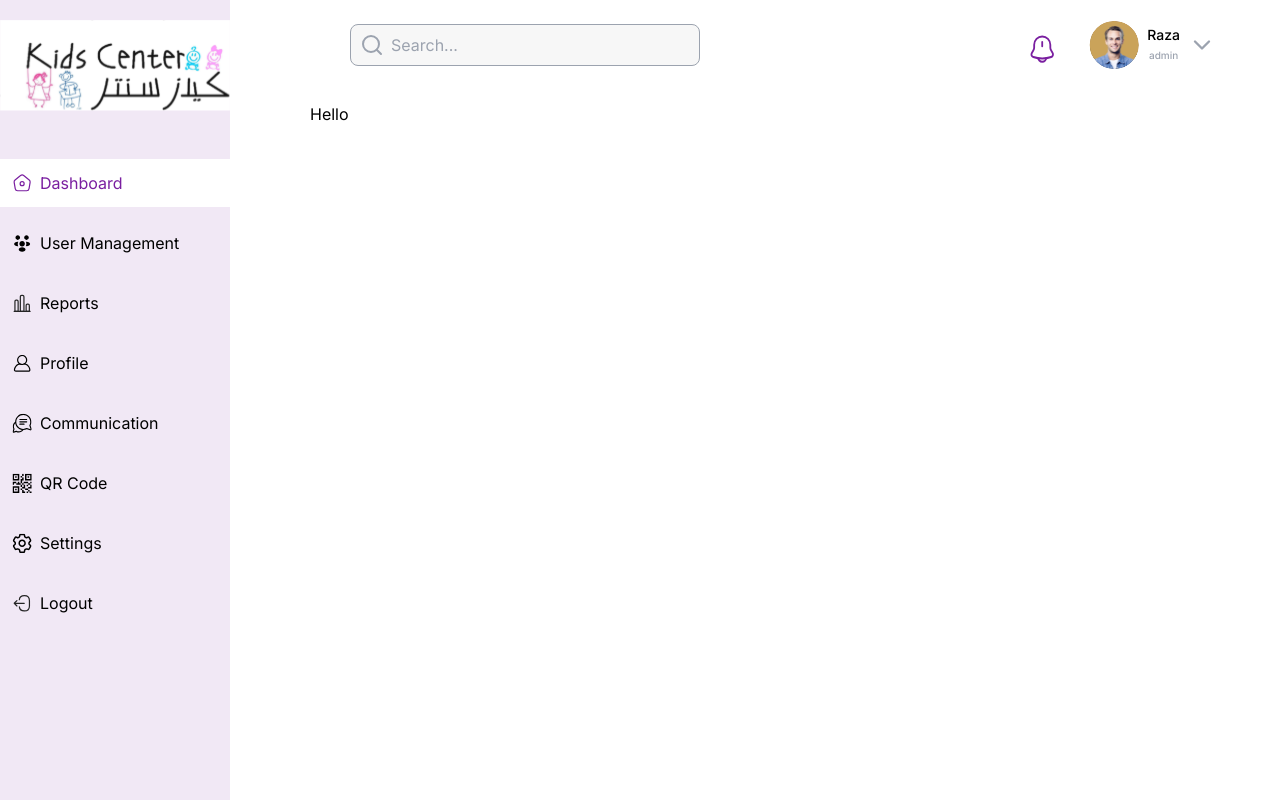
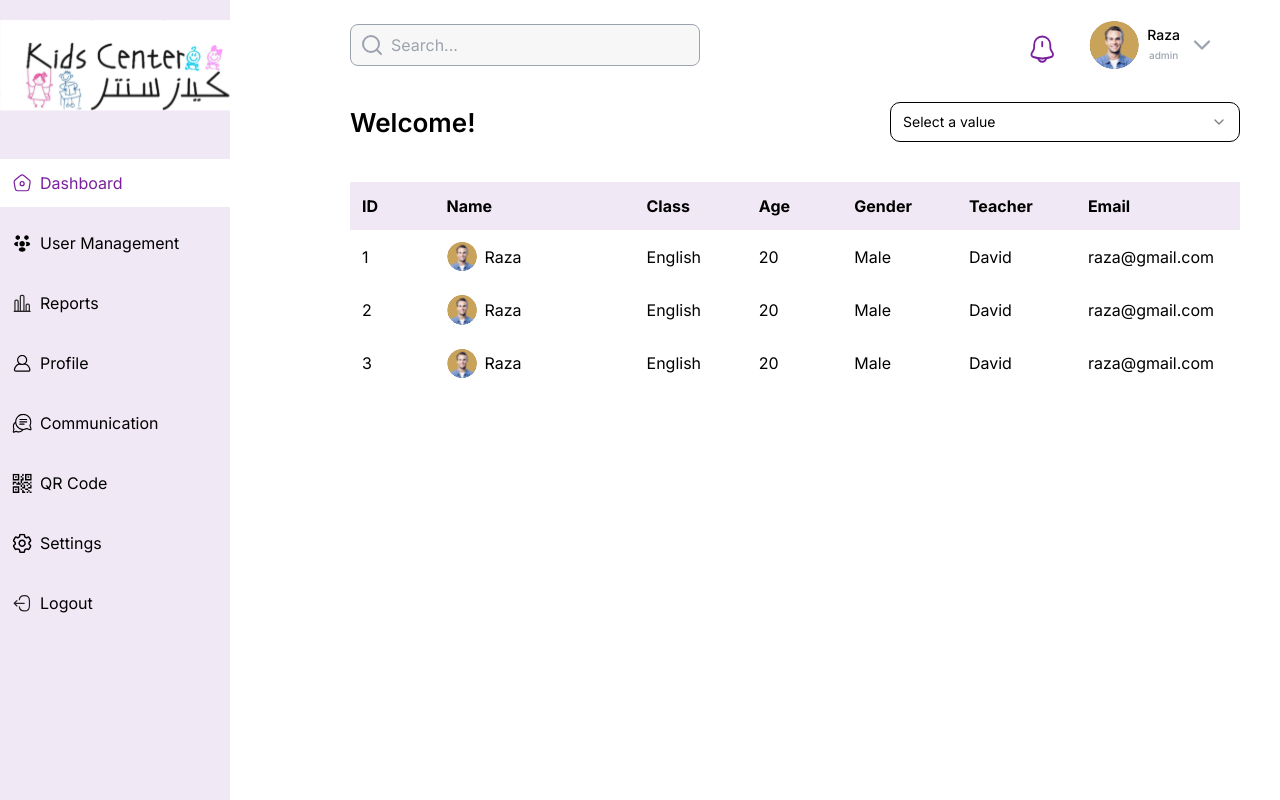
Before and after one commit to AbdulWahabRaza123/kids-center-admin-panel, a Next.js app: page / in a window 1280 px wide. Built offline with nearby package versions, Linux system fonts and the light colour scheme.

Commit message:
first page has been completed

```diff
--- a/app/(dashboard)/page.tsx
+++ b/app/(dashboard)/page.tsx
@@ -1,3 +1,105 @@
+"use client";
+import { SelectInput } from "@/components/ui/inputs/select-input";
+import Image from "next/image";
+import { useEffect, useState } from "react";
+
+const options = [
+  {
+    title: "Student",
+    value: "student",
+  },
+];
+const tableHeadings = [
+  "ID",
+  "Name",
+  "Class",
+  "Age",
+  "Gender",
+  "Teacher",
+  "Email",
+];
+const data = [
+  {
+    id: 1,
+    profile: "/assets/profile.svg",
+    name: "Raza",
+    class: "English",
+    age: 20,
+    gender: "Male",
+    teacherName: "David",
+    email: "raza@gmail.com",
+  },
+  {
+    id: 2,
+    profile: "/assets/profile.svg",
+    name: "Raza",
+    class: "English",
+    age: 20,
+    gender: "Male",
+    teacherName: "David",
+    email: "raza@gmail.com",
+  },
+  {
+    id: 3,
+    profile: "/assets/profile.svg",
+    name: "Raza",
+    class: "English",
+    age: 20,
+    gender: "Male",
+    teacherName: "David",
+    email: "raza@gmail.com",
+  },
+];
 export default function Home() {
-  return <main>Hello</main>;
+  const [mount, setMount] = useState<boolean>(false);
+  const [value, setValue] = useState<string>("");
+  useEffect(() => {
+    setMount(true);
+  }, []);
+  if (!mount) return null;
+  return (
+    <main className="flex flex-col px-10">
+      <div className="flex flex-row items-center justify-between">
+        <h1 className="text-[26px] font-[600]">Welcome!</h1>
+        <SelectInput options={options} value={value} setValue={setValue} />
+      </div>
+      <table className="w-full mt-10">
+        <thead className="bg-[#7A1FA01A]">
+          {tableHeadings.map((heading) => (
+            <th key={heading} className="w-[200px] text-start p-3">
+              {heading}
+            </th>
+          ))}
+        </thead>
+        <tbody>
+          {data.map((val) => {
+            return (
+              <>
+                <tr>
+                  <td className="w-[200px] text-start p-3">{val.id}</td>
+                  <td className="flex flex-row items-center gap-2 w-[200px] text-start p-3">
+                    <Image
+                      src={val.profile}
+                      width={30}
+                      height={30}
+                      alt="profile"
+                      className="rounded-full object-cover"
+                    />
+                    <p>{val.name}</p>
+                  </td>
+                  <td className="w-[200px] text-start p-3">{val.class}</td>
+                  <td className="w-[200px] text-start p-3">{val.age}</td>
+                  <td className="w-[200px] text-start p-3">{val.gender}</td>
+                  <td className="w-[200px] text-start p-3">
+                    {val.teacherName}
+                  </td>
+                  <td className="w-[200px] text-start p-3">{val.email}</td>
+                </tr>
+              </>
+            );
+          })}
+        </tbody>
+      </table>
+    </main>
+  );
 }
--- /dev/null
+++ b/components/ui/inputs/select-input.tsx
@@ -0,0 +1,35 @@
+import {
+  Select,
+  SelectContent,
+  SelectItem,
+  SelectTrigger,
+  SelectValue,
+} from "@/components/ui/select";
+
+export const SelectInput = ({
+  options,
+  value,
+  setValue,
+}: {
+  options: {
+    title: string;
+    value: string;
+  }[];
+  value: string;
+  setValue: (val: string) => void;
+}) => {
+  return (
+    <>
+      <Select onValueChange={(value) => setValue(value)} value={value}>
+        <SelectTrigger className="w-[350px] rounded-[10px]">
+          <SelectValue placeholder="Select a value" />
+        </SelectTrigger>
+        <SelectContent>
+          {options.map((val) => {
+            return <SelectItem value={val.value}>{val.title}</SelectItem>;
+          })}
+        </SelectContent>
+      </Select>
+    </>
+  );
+};
--- /dev/null
+++ b/components/ui/select.tsx
@@ -0,0 +1,160 @@
+"use client"
+
+import * as React from "react"
+import * as SelectPrimitive from "@radix-ui/react-select"
+import { Check, ChevronDown, ChevronUp } from "lucide-react"
+
+import { cn } from "@/lib/utils"
+
+const Select = SelectPrimitive.Root
+
+const SelectGroup = SelectPrimitive.Group
+
+const SelectValue = SelectPrimitive.Value
+
+const SelectTrigger = React.forwardRef<
+  React.ElementRef<typeof SelectPrimitive.Trigger>,
+  React.ComponentPropsWithoutRef<typeof SelectPrimitive.Trigger>
+>(({ className, children, ...props }, ref) => (
+  <SelectPrimitive.Trigger
+    ref={ref}
+    className={cn(
+      "flex h-10 w-full items-center justify-between rounded-md border border-input bg-background px-3 py-2 text-sm ring-offset-background placeholder:text-muted-foreground focus:outline-none focus:ring-2 focus:ring-ring focus:ring-offset-2 disabled:cursor-not-allowed disabled:opacity-50 [&>span]:line-clamp-1",
+      className
+    )}
+    {...props}
+  >
+    {children}
+    <SelectPrimitive.Icon asChild>
+      <ChevronDown className="h-4 w-4 opacity-50" />
+    </SelectPrimitive.Icon>
+  </SelectPrimitive.Trigger>
+))
+SelectTrigger.displayName = SelectPrimitive.Trigger.displayName
+
+const SelectScrollUpButton = React.forwardRef<
+  React.ElementRef<typeof SelectPrimitive.ScrollUpButton>,
+  React.ComponentPropsWithoutRef<typeof SelectPrimitive.ScrollUpButton>
+>(({ className, ...props }, ref) => (
+  <SelectPrimitive.ScrollUpButton
+    ref={ref}
+    className={cn(
+      "flex cursor-default items-center justify-center py-1",
+      className
+    )}
+    {...props}
+  >
+    <ChevronUp className="h-4 w-4" />
+  </SelectPrimitive.ScrollUpButton>
+))
+SelectScrollUpButton.displayName = SelectPrimitive.ScrollUpButton.displayName
+
+const SelectScrollDownButton = React.forwardRef<
+  React.ElementRef<typeof SelectPrimitive.ScrollDownButton>,
+  React.ComponentPropsWithoutRef<typeof SelectPrimitive.ScrollDownButton>
+>(({ className, ...props }, ref) => (
+  <SelectPrimitive.ScrollDownButton
+    ref={ref}
+    className={cn(
+      "flex cursor-default items-center justify-center py-1",
+      className
+    )}
+    {...props}
+  >
+    <ChevronDown className="h-4 w-4" />
+  </SelectPrimitive.ScrollDownButton>
+))
+SelectScrollDownButton.displayName =
+  SelectPrimitive.ScrollDownButton.displayName
+
+const SelectContent = React.forwardRef<
+  React.ElementRef<typeof SelectPrimitive.Content>,
+  React.ComponentPropsWithoutRef<typeof SelectPrimitive.Content>
+>(({ className, children, position = "popper", ...props }, ref) => (
+  <SelectPrimitive.Portal>
+    <SelectPrimitive.Content
+      ref={ref}
+      className={cn(
+        "relative z-50 max-h-96 min-w-[8rem] overflow-hidden rounded-md border bg-popover text-popover-foreground shadow-md data-[state=open]:animate-in data-[state=closed]:animate-out data-[state=closed]:fade-out-0 data-[state=open]:fade-in-0 data-[state=closed]:zoom-out-95 data-[state=open]:zoom-in-95 data-[side=bottom]:slide-in-from-top-2 data-[side=left]:slide-in-from-right-2 data-[side=right]:slide-in-from-left-2 data-[side=top]:slide-in-from-bottom-2",
+        position === "popper" &&
+          "data-[side=bottom]:translate-y-1 data-[side=left]:-translate-x-1 data-[side=right]:translate-x-1 data-[side=top]:-translate-y-1",
+        className
+      )}
+      position={position}
+      {...props}
+    >
+      <SelectScrollUpButton />
+      <SelectPrimitive.Viewport
+        className={cn(
+          "p-1",
+          position === "popper" &&
+            "h-[var(--radix-select-trigger-height)] w-full min-w-[var(--radix-select-trigger-width)]"
+        )}
+      >
+        {children}
+      </SelectPrimitive.Viewport>
+      <SelectScrollDownButton />
+    </SelectPrimitive.Content>
+  </SelectPrimitive.Portal>
+))
+SelectContent.displayName = SelectPrimitive.Content.displayName
+
+const SelectLabel = React.forwardRef<
+  React.ElementRef<typeof SelectPrimitive.Label>,
+  React.ComponentPropsWithoutRef<typeof SelectPrimitive.Label>
+>(({ className, ...props }, ref) => (
+  <SelectPrimitive.Label
+    ref={ref}
+    className={cn("py-1.5 pl-8 pr-2 text-sm font-semibold", className)}
+    {...props}
+  />
+))
+SelectLabel.displayName = SelectPrimitive.Label.displayName
+
+const SelectItem = React.forwardRef<
+  React.ElementRef<typeof SelectPrimitive.Item>,
+  React.ComponentPropsWithoutRef<typeof SelectPrimitive.Item>
+>(({ className, children, ...props }, ref) => (
+  <SelectPrimitive.Item
+    ref={ref}
+    className={cn(
+      "relative flex w-full cursor-default select-none items-center rounded-sm py-1.5 pl-8 pr-2 text-sm outline-none focus:bg-accent focus:text-accent-foreground data-[disabled]:pointer-events-none data-[disabled]:opacity-50",
+      className
+    )}
+    {...props}
+  >
+    <span className="absolute left-2 flex h-3.5 w-3.5 items-center justify-center">
+      <SelectPrimitive.ItemIndicator>
+        <Check className="h-4 w-4" />
+      </SelectPrimitive.ItemIndicator>
+    </span>
+
+    <SelectPrimitive.ItemText>{children}</SelectPrimitive.ItemText>
+  </SelectPrimitive.Item>
+))
+SelectItem.displayName = SelectPrimitive.Item.displayName
+
+const SelectSeparator = React.forwardRef<
+  React.ElementRef<typeof SelectPrimitive.Separator>,
+  React.ComponentPropsWithoutRef<typeof SelectPrimitive.Separator>
+>(({ className, ...props }, ref) => (
+  <SelectPrimitive.Separator
+    ref={ref}
+    className={cn("-mx-1 my-1 h-px bg-muted", className)}
+    {...props}
+  />
+))
+SelectSeparator.displayName = SelectPrimitive.Separator.displayName
+
+export {
+  Select,
+  SelectGroup,
+  SelectValue,
+  SelectTrigger,
+  SelectContent,
+  SelectLabel,
+  SelectItem,
+  SelectSeparator,
+  SelectScrollUpButton,
+  SelectScrollDownButton,
+}
--- a/package.json
+++ b/package.json
@@ -11,6 +11,7 @@
   "dependencies": {
     "@radix-ui/react-avatar": "^1.1.0",
     "@radix-ui/react-menubar": "^1.1.1",
+    "@radix-ui/react-select": "^2.1.1",
     "class-variance-authority": "^0.7.0",
     "clsx": "^2.1.1",
     "lucide-react": "^0.400.0",
```
Also changed, not shown: 1 other file (tests, documents, lock files or other folders).
